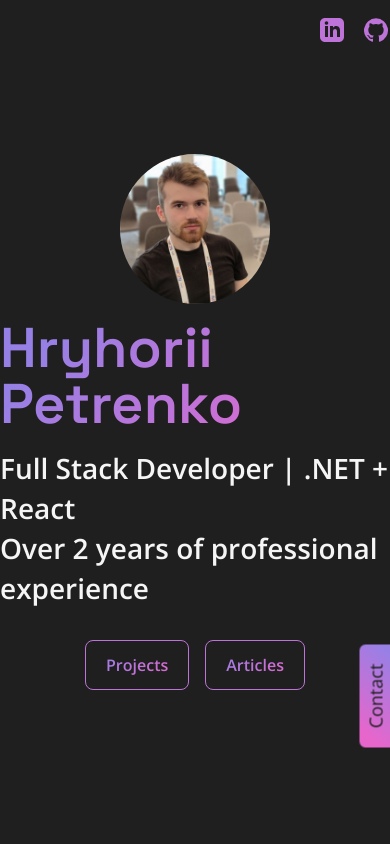
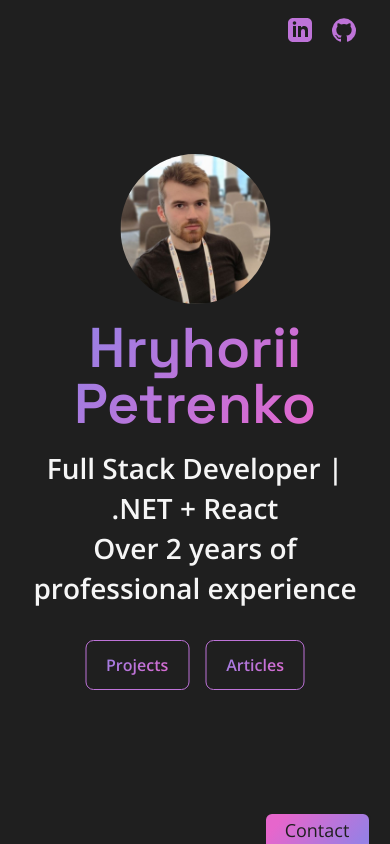
Before and after one commit to ryhordev/hryhorii-portfolio, a React (Vite) app: page / in a window 390 px wide. Built offline with nearby package versions, Linux system fonts and the light colour scheme; the HTML template or start-up script is replaced by a standard one.

Commit message:
style updates

```diff
--- a/src/App.css
+++ b/src/App.css
@@ -49,15 +49,9 @@ body {
   color: var(--text-color);
   background: var(--bg-color);
   padding: 0;
-  display: flex;
-  font-weight: 400;
-  line-height: 1.5;
-  text-align: left;
+  margin: 0;
   height: 100dvh;
   width: 100dvw;
-  font-size: 15px;
-  max-width: 1400px;
-  margin: auto;
 }
 
 #root {
--- a/src/components/ContactButton/index.css
+++ b/src/components/ContactButton/index.css
@@ -13,3 +13,11 @@
   transform: rotate(-90deg);
   left: auto;
 }
+
+@media (max-width: 600px) {
+  .contact-btn-container {
+    bottom: -10px;
+    right: 5%;
+    transform: rotate(0deg);
+  }
+}
--- a/src/components/Header/Header.tsx
+++ b/src/components/Header/Header.tsx
@@ -11,7 +11,7 @@ export const Header: FC = () => {
                 </svg>
             </a>
 
-            <a aria-label="github" href="https://github.com/ryhorby" className="btn-header-svg" target="_blank">
+            <a aria-label="github" href="https://github.com/ryhordev" className="btn-header-svg" target="_blank">
                 <svg width="24" height="24" xmlns="http://www.w3.org/2000/svg" viewBox="0 0 120.78 117.79" className="header-svg">
                     <path
                         d="M60.39 0A60.39 60.39 0 0 0 41.3 117.69c3 .56 4.12-1.31 4.12-2.91 0-1.44-.05-6.19-.08-11.24C28.54 107.19 25 96.42 25 96.42c-2.75-7-6.71-8.84-6.71-8.84-5.48-3.75.41-3.67.41-3.67 6.07.43 9.26 6.22 9.26 6.22 5.39 9.23 14.13 6.57 17.57 5 .55-3.9 2.11-6.56 3.84-8.07C36 85.55 21.85 80.37 21.85 57.23A23.35 23.35 0 0 1 28.08 41c-.63-1.52-2.7-7.66.58-16 0 0 5.07-1.62 16.61 6.19a57.36 57.36 0 0 1 30.25 0C87 23.42 92.11 25 92.11 25c3.28 8.32 1.22 14.46.59 16a23.34 23.34 0 0 1 6.21 16.21c0 23.2-14.12 28.3-27.57 29.8 2.16 1.87 4.09 5.55 4.09 11.18 0 8.08-.06 14.59-.06 16.57 0 1.61 1.08 3.49 4.14 2.9A60.39 60.39 0 0 0 60.39 0Z"></path>
--- a/src/components/Header/index.css
+++ b/src/components/Header/index.css
@@ -2,7 +2,7 @@
   display: flex;
   justify-content: end;
   gap: 1rem;
-  padding-top: 1rem;
+  padding: 1rem 2rem;
 }
 
 .header-svg {
--- a/src/components/Welcome/index.css
+++ b/src/components/Welcome/index.css
@@ -17,7 +17,8 @@
   display: flex;
   flex-direction: column;
   align-items: center;
-  width: 100%;
+  text-align: center;
+  width: 90%;
 }
 
 .main-btn-container {
```
